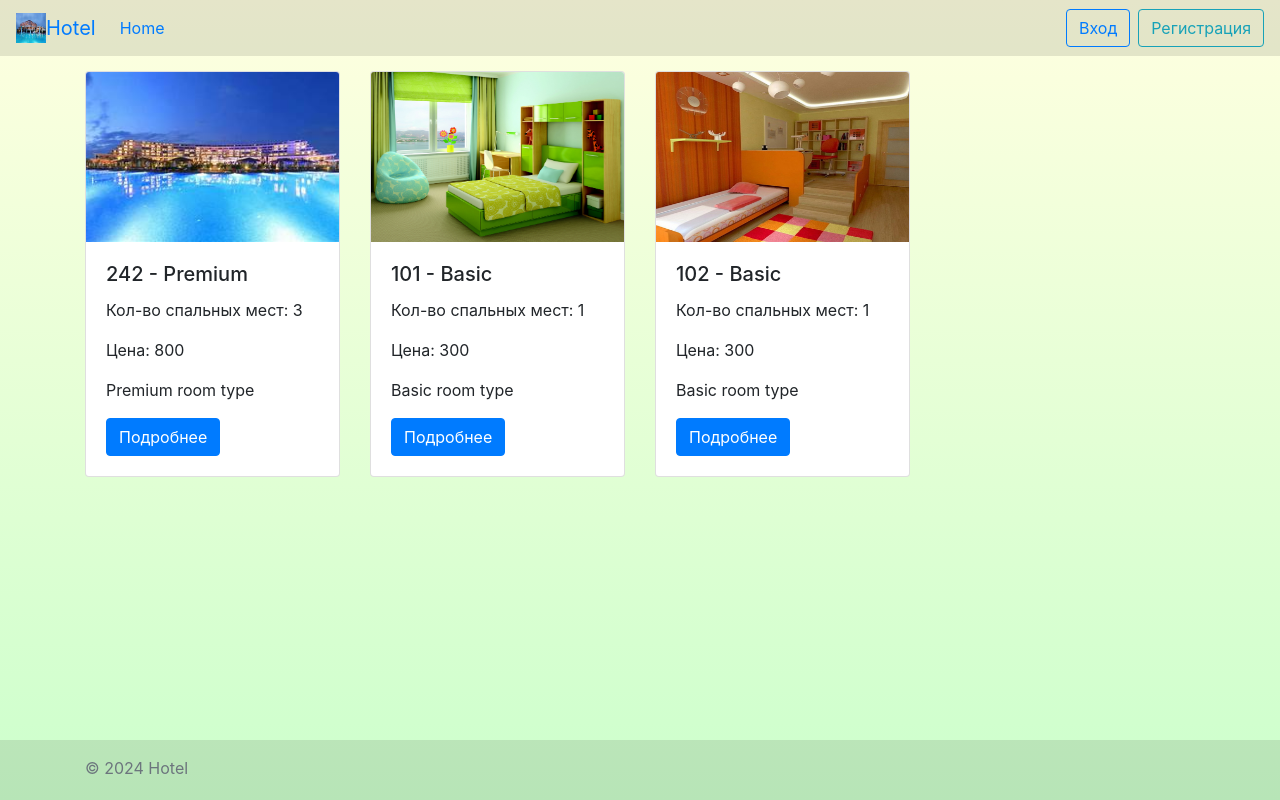
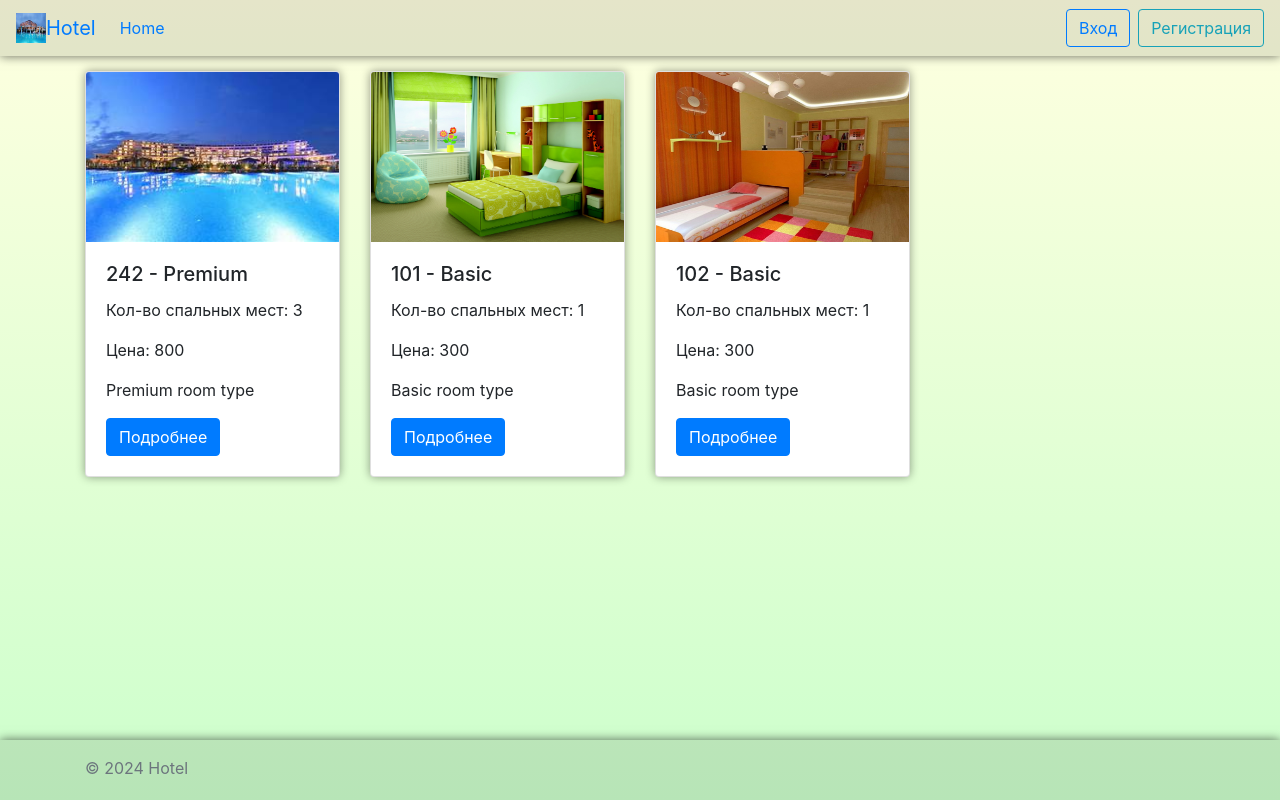
Before and after one commit to SpacecapsAlex/hotelProject, a Django app: page / in a window 1280 px wide. Run offline with Django 5.2, Linux system fonts and the light colour scheme; data comes from the database, SQL or seed files in the repository; some libraries are stand-ins or nearby versions.

Commit message:
Update UI with box-shadow effect
Box-shadow effect has been added to improve the visual appeal in different areas such as room creation, room detail, layout, footer and room list. This adds depth to the website elements, enhancing the overall user experience.

```diff
--- a/templates/layout.html
+++ b/templates/layout.html
@@ -12,7 +12,7 @@
 </head>
 <body style="padding-bottom: 60px;">
 <header>
-    <nav class="navbar navbar-expand-lg" style="background-color: rgba(0, 0, 0, 0.1)">
+    <nav class="navbar navbar-expand-lg" style="background-color: rgba(0, 0, 0, 0.1); box-shadow: 0 0 10px rgba(0, 0, 0, 0.6);">
         <img src="/media/default.jpg" width="30" height="30" alt="">
         <a class="navbar-brand" href="#">Hotel</a>
         <button class="navbar-toggler" type="button" data-toggle="collapse" data-target="#navbarNav"
@@ -67,7 +67,7 @@
     {% endblock %}
 </main>
 
-<footer class="footer mt-auto py-3" style="position: absolute; bottom: 0; width: 100%; height: 60px; background-color: rgba(0, 0, 0, 0.1)">
+<footer class="footer mt-auto py-3" style="position: absolute; bottom: 0; width: 100%; height: 60px; background-color: rgba(0, 0, 0, 0.1); box-shadow: 0 0 10px rgba(0, 0, 0, 0.6)">
     <div class="container">
         <span class="text-muted">© 2024 Hotel</span>
     </div>
--- a/templates/rooms/room_create.html
+++ b/templates/rooms/room_create.html
@@ -3,7 +3,7 @@
 {% block content %}
     <div class="row">
         <div class="col-3"></div>
-        <div class="col-6">
+        <div class="col-6 bg-white p-2" style="box-shadow: 0 0 10px rgba(0, 0, 0, 0.2)">
             <h2 class="text-center">Добавление комнаты</h2>
             {% if error_message %}
                 <div class="alert alert-danger" role="alert">
--- a/templates/rooms/room_detail.html
+++ b/templates/rooms/room_detail.html
@@ -3,7 +3,7 @@
 {% block content %}
     <div class="row">
         <div class="col-3"></div>
-        <div class="col-6">
+        <div class="col-6 bg-white" style="box-shadow: 0 0 10px rgba(0, 0, 0, 0.2)">
             <h2 class="text-center">{{ room.number }} - {{ room.room_type.name }}</h2>
             <div class="card">
                 <img src="https://i.ytimg.com/vi/7niYPpflrRc/maxresdefault.jpg" class="card-img-top" alt="room image">
--- a/templates/rooms/room_list.html
+++ b/templates/rooms/room_list.html
@@ -17,7 +17,7 @@
     <div class="row">
         {% for room in rooms %}
             <div class="col-sm-6 col-md-4 col-lg-3">
-                <div class="card mb-4 box-shadow">
+                <div class="card mb-4 box-shadow" style="box-shadow: 0 0 10px rgba(0, 0, 0, 0.4)">
                     <img src="{{ room.image.url }}" class="card-img-top" alt="room image" height="170">
                     <div class="card-body">
                         <h5 class="card-title">{{ room.number }} - {{ room.room_type.name }}</h5>
--- a/templates/rooms/room_update.html
+++ b/templates/rooms/room_update.html
@@ -3,7 +3,7 @@
 {% block content %}
     <div class="row">
         <div class="col-3"></div>
-        <div class="col-6">
+        <div class="col-6 bg-white p-2" style="box-shadow: 0 0 10px rgba(0, 0, 0, 0.2)">
             <h2 class="text-center">Изменение комнаты</h2>
             {% if error_message %}
                 <div class="alert alert-danger" role="alert">
```
